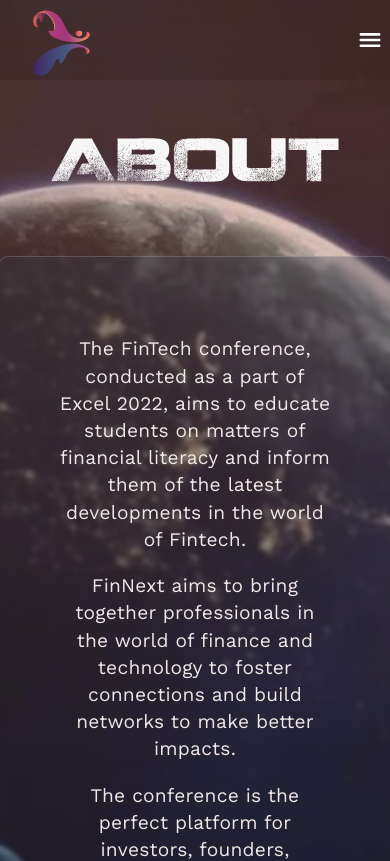
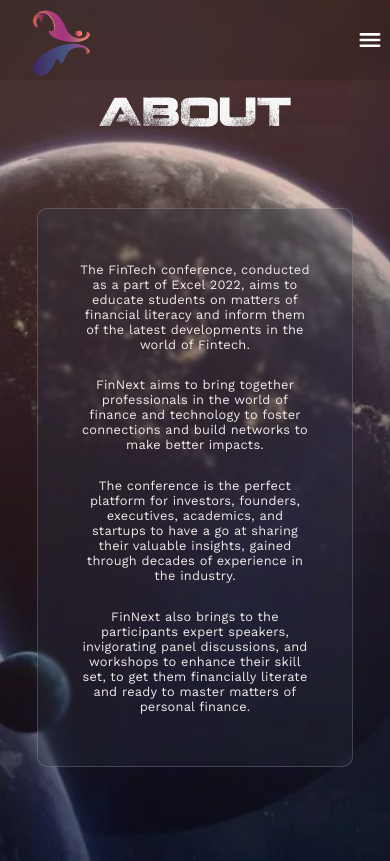
Before and after one commit to Excel2023Web/celestia-2023, a React (Create React App) app: page / in a window 390 px wide. Shown: the top 861 px of the page. Built offline with nearby package versions, Linux system fonts and the light colour scheme; a web font is replaced by a local one.

Commit message:
Media query about

```diff
--- a/package.json
+++ b/package.json
@@ -22,6 +22,7 @@
     "react-slick": "^0.29.0",
     "react-spring": "^9.7.2",
     "react-spring-3d-carousel": "^1.3.4",
+    "react-swipeable": "^7.0.1",
     "react-vertical-timeline-component": "^3.6.0",
     "web-vitals": "^2.1.4"
   },
--- a/src/components/About/About.css
+++ b/src/components/About/About.css
@@ -23,20 +23,19 @@
 
 
 .about-body {
+    display: flex;
+    flex-direction: column;
+    justify-content: center;
+    align-items: center;
+    width: 60%;
     color: #F0E8E8;
     text-align: center;
     font-family: 'Work Sans';
     font-size: 1.2rem;
-    line-height: 1.7rem;
     letter-spacing: 0.22px;
-    padding: 3.7rem;
-    justify-content: center;
-    align-items: center;
-    width: 70%;
-    text-overflow: clip;
-    height: 55vh;
+    padding: 2.5rem;
+    flex-wrap: wrap;
     background: rgba(46, 54, 73, 0.30);
-    /* box-shadow: 0 8px 32px 0 rgba( 31, 38, 135, 0.37 ); */
     backdrop-filter: blur( 2px );
     -webkit-backdrop-filter: blur( 2px );
     border-radius: 10px;
@@ -49,37 +48,43 @@
 }
 
 
-@media only screen and (max-width: 1300px) {}
+@media only screen and (max-width: 1300px) {
+    .heading {
+        width: 16rem;
+    }
+}
 
-@media (min-device-width: 20px) and (max-device-width: 500px) {}
+@media (min-device-width: 20px) and (max-device-width: 500px) {
+
+}
 
 @media only screen and (max-width: 1200px) {
 
 }
 
 @media only screen and (max-width: 1100px) {
+    .about-body {
+        font-size: 1.1rem;
+    }
+}
+
+@media screen and (max-width: 992px) {
+    .heading {
+        width: 14rem;
+    }
+}
+
+@media screen and (max-width: 800px) {
+
+    .heading {
+        width: 12rem;
+    }
 
 }
-
-@media screen and (max-width: 992px) {}
-
-@media screen and (max-width: 800px) {
-    .about__out__container {
-        min-height: 115vh;
-    }
-
-    .about-header {
-        display: flex;
-        flex-direction: column;
-        justify-content: flex-start;
-        align-items: center;
-        padding: 5rem 0 2rem;
-    }
-
-
+@media screen and (max-width: 700px) {
 
     .about-body {
-        height: 89vh;
+        font-size: 1rem;
     }
 
 }
@@ -88,7 +93,16 @@
 
 }
 
-@media screen and (max-width: 400px) {}
+@media screen and (max-width: 550px){
+    .about-body {
+        font-size: 0.9rem;
+    }
+}
+@media screen and (max-width: 400px) {
+    .about-body {
+        font-size: 0.8rem;
+    }
+}
 
 @media only screen and (min-device-width: 320px) and (max-device-width: 480px) and (-webkit-device-pixel-ratio: 2) and (device-aspect-ratio: 2/3) {}
 
--- a/src/components/Contacts/Contacts.css
+++ b/src/components/Contacts/Contacts.css
@@ -109,15 +109,15 @@
 }
 
 @media only screen and (max-width: 1300px) {
-
+    .contact__img {
+        width: 26rem;
+    }
 }
 @media (min-device-width: 20px) and (max-device-width: 500px){
 
 }
 @media only screen and (max-width: 1200px) {
-    .contact__img {
-        width: 22rem;
-    }
+
 }
 
 @media only screen and (max-width: 1100px) {
@@ -126,13 +126,13 @@
 
 @media screen and (max-width: 992px) {
     .contact__img {
-        width: 20rem;
+        width: 24rem;
     }
 }
 
 @media screen and (max-width: 800px) {
     .contact__img {
-        width: 19rem;
+        width: 22rem;
     }
 }
 
@@ -142,14 +142,14 @@
 
 @media screen and (max-width: 500px) {
     .contact__img {
-        width: 17rem;
+        width: 20rem;
     }
 }
 
 
 @media screen and (max-width: 400px) {
     .contact__img {
-        width: 15rem;
+        width: 17rem;
     }
 }
 
--- a/src/components/Panelist/ImageSlider.jsx
+++ b/src/components/Panelist/ImageSlider.jsx
@@ -4,6 +4,7 @@
 import { config } from "react-spring";
 import Pic1 from "../../assets/png/panelist_img.jpg";
 import { FaAngleRight, FaAngleLeft } from "react-icons/fa";
+import { useSwipeable } from "react-swipeable";
 
 function ImageSlider() {
   const [goToSlide, setGoToSlide] = useState(0);
@@ -51,9 +52,13 @@
       ),
     },
 
+  ];
 
+  const handlers = useSwipeable({
+    onSwipedLeft: () => setGoToSlide((prevGoToSlide) => prevGoToSlide + 1),
+    onSwipedRight: () => setGoToSlide((prevGoToSlide) => prevGoToSlide - 1),
+  });
 
-  ];
 
   useEffect(() => {
     function startAutoPlay() {
@@ -74,7 +79,7 @@
   }, [interval, slides.length]);
 
   return (
-    <div className="panelist__caroussel" data-aos="fade-up">
+    <div className="panelist__caroussel" data-aos="fade-up" {...handlers}>
         <button className="panelist__caroussel__btn" onClick={() => {
               setGoToSlide((prevGoToSlide) => prevGoToSlide - 1);
             }} data-aos="fade-up"><FaAngleLeft /></button>
--- a/src/components/Timeline/Timeline.css
+++ b/src/components/Timeline/Timeline.css
@@ -63,7 +63,7 @@
 
 .vertical-timeline-element-content{
     background: rgba( 255, 255, 255, 0.1 );
-    box-shadow: 0 8px 32px 0 rgba(212, 76, 59, 0.25);
+    box-shadow:  0px 4px 4px 5px rgba(212, 76, 59, 0.25);
     backdrop-filter: blur( 11px );
     -webkit-backdrop-filter: blur( 11px );
     border-radius: 10px;
@@ -91,7 +91,7 @@
     box-shadow: none;
     top: 23px;
     background: #D9D9D9;
-    box-shadow: 0px 2px 8px 7px rgba(212, 76, 59, 0.25);
+    box-shadow: 0px 1px 4px 5px rgba(212, 76, 59, 0.25);
 }
 
 .header__line {
@@ -99,6 +99,9 @@
 }
 
 @media only screen and (max-width: 1300px) {
+    .timeline__heading {
+        width: 22rem;
+    }
 
 }
 @media (min-device-width: 20px) and (max-device-width: 500px){
@@ -118,7 +121,7 @@
         border-right: 7px solid #fff;
     }
     .vertical-timeline-element-content {
-        box-shadow: 0px -1px 12px 11px rgba(68, 123, 150, 0.48);
+        box-shadow: 0px 4px 4px 5px  rgba(212, 76, 59, 0.25);
     }
     .vertical-timeline {
         width: 75%;
@@ -130,12 +133,17 @@
 }
 
 @media screen and (max-width: 992px) {
-
+    .timeline__heading {
+        width: 20rem;
+    }
 }
 
 @media screen and (max-width: 800px) {
     .vertical-timeline {
         width: 80%;
+    }
+    .timeline__heading {
+        width: 18rem;
     }
 }
 @media screen and (max-width: 700px) {
@@ -145,7 +153,9 @@
 }
 
 @media screen and (max-width: 600px) {
-
+    .timeline__heading {
+        width: 16rem;
+    }
 }
 
 @media screen and (max-width: 400px) {
--- a/src/components/Timeline/Timeline.jsx
+++ b/src/components/Timeline/Timeline.jsx
@@ -47,7 +47,7 @@
               border: "3px solid rgba(146, 146, 146, 0.00)",
             }}
             contentArrowStyle={{
-              borderRight: "12px solid  #000000",
+              borderRight: "12px solid  #7f7f7fe3",
             }}
           >
             <h3 className="vertical-timeline-element-title">Heading</h3>
@@ -88,7 +88,7 @@
               border: "3px solid rgba(146, 146, 146, 0.00)",
             }}
             contentArrowStyle={{
-              borderRight: "12px solid  #000000",
+              borderRight: "12px solid  #7f7f7fe3",
             }}
           >
             <h3 className="vertical-timeline-element-title">Heading</h3>
@@ -124,7 +124,7 @@
               border: "3px solid rgba(146, 146, 146, 0.00)",
             }}
             contentArrowStyle={{
-              borderRight: "12px solid #000000",
+              borderRight: "12px solid #7f7f7fe3",
             }}
             date="Final Day"
           >
```
